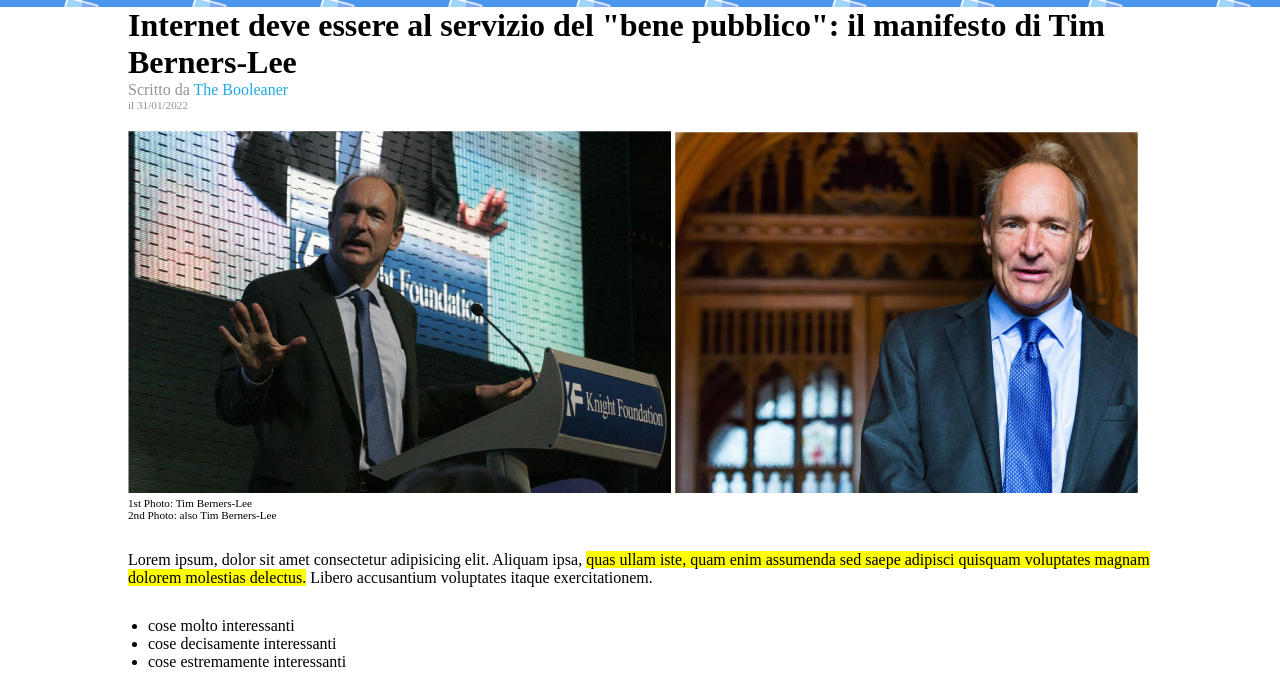
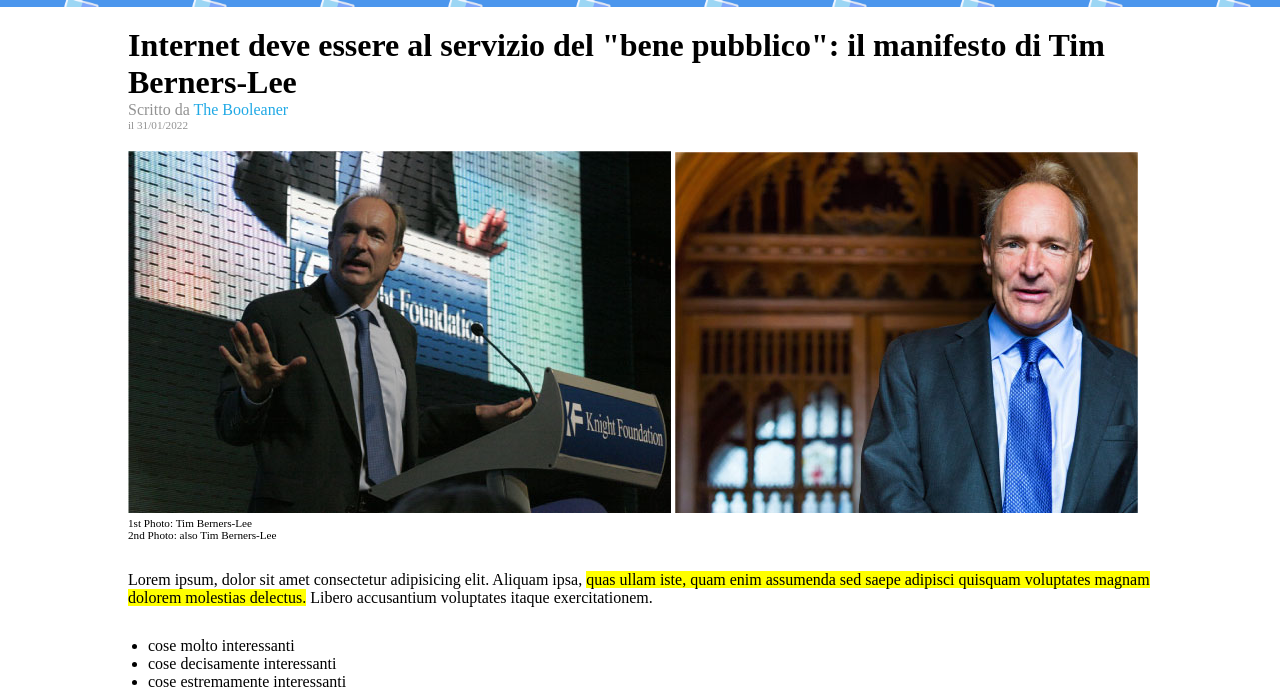
Before and after one commit to magnusson17/html-css-booleaner, a plain HTML site: page bonus/index.html in a window 1280 px wide. Shown: the part 73-771 px from the top of the page. Drawn offline with Linux system fonts and the light colour scheme; files whose address does not match are found by name.

Commit message:
piccolo miglioramento del margin top e bottom del page-container. (NB da aggiungere al commit precedente: ho cambiato il percorso del link e delle immagini)

```diff
--- a/bonus/index.html
+++ b/bonus/index.html
@@ -13,7 +13,7 @@
         <img src="file:///C:/Users/io/Desktop/lezioniBoolean/html-css-booleaner/asset/img/logo.svg" alt="Boolean logo" id="boolean-logo" style="left: 130px;">
     </header>
 
-    <div class="page-container" style="width: 80%; margin: auto;">
+    <div class="page-container" style="width: 80%; margin: 20px auto;">
         <main>
             <h1>Internet deve essere al servizio del "bene pubblico": il manifesto di Tim Berners-Lee</h1>
             <p class="sottotitolo">Scritto da <span class="the-booleaner">The Booleaner</span></p>
```
